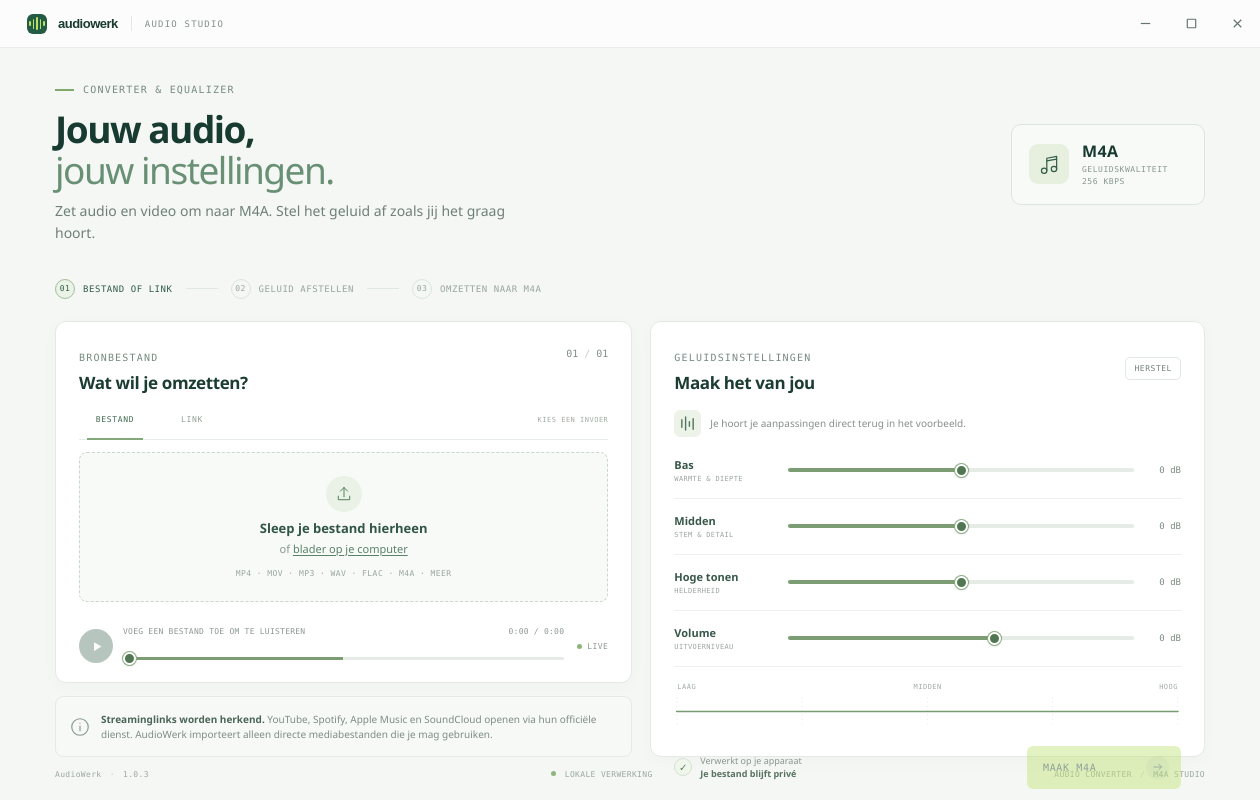
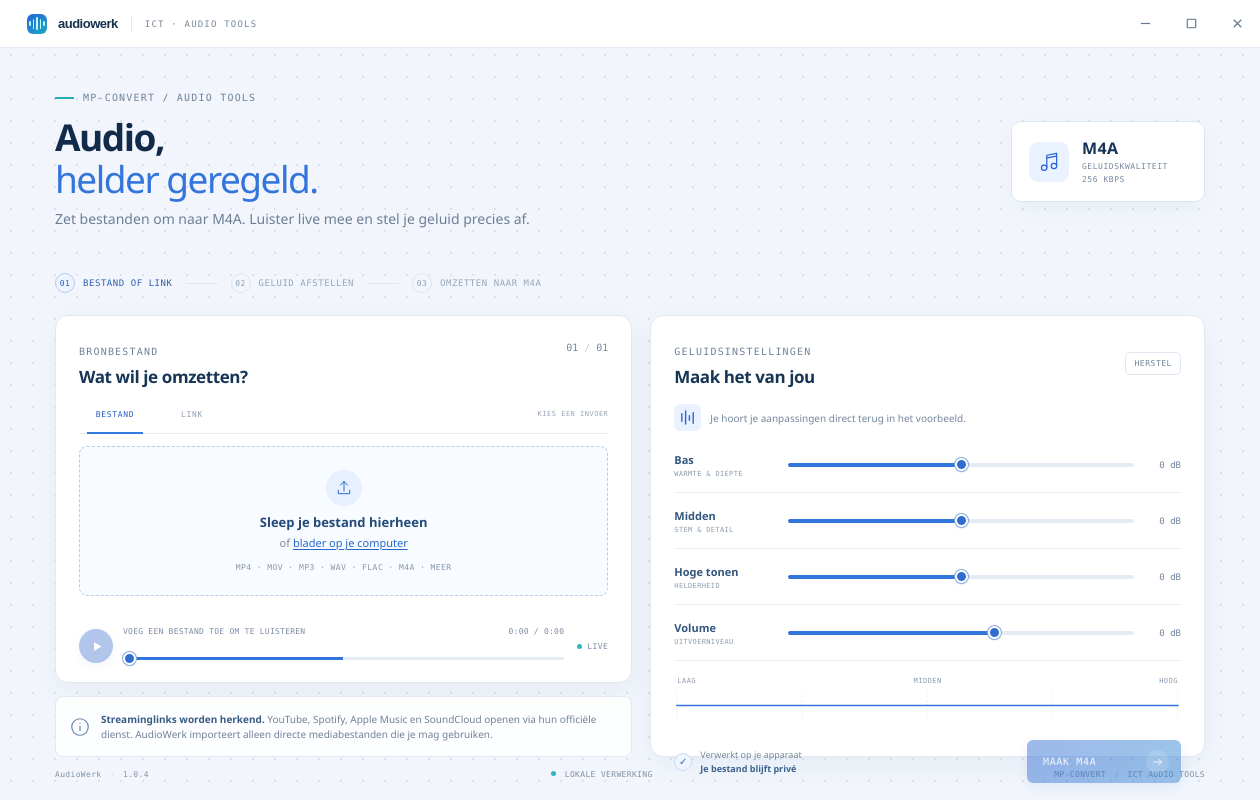
Before and after one commit to jentsnoek/MP-Convert, an Electron app: page index.html in a window 1260 px wide. Drawn offline with Linux system fonts and the light colour scheme; no server answers.

Commit message:
Refresh AudioWerk ICT interface

```diff
--- a/app.css
+++ b/app.css
@@ -183,3 +183,116 @@ input[type=range]::-webkit-slider-thumb { width: 13px; height: 13px; appearance:
   .slider-row { height: 49px; }
   .eq-intro { margin-top: 11px; }
 }
+
+/* Simple ICT workspace theme */
+:root {
+  color: #18304e;
+  background: #f2f6fc;
+  --ink: #18304e;
+  --muted: #6e7f95;
+  --line: #dfe8f3;
+  --green: #2864d7;
+  --accent: #5be0e6;
+}
+
+body {
+  background-color: #f2f6fc;
+  background-image: radial-gradient(#d8e2ef 0.8px, transparent 0.8px);
+  background-size: 22px 22px;
+}
+
+.titlebar { background: #fff; border-bottom-color: #e4ebf4; }
+.brand-mark { background: linear-gradient(145deg, #2564dd, #1aa9c0); }
+.brand-mark span { background: #b8fbf3; }
+.brand-divider { background: #e0e8f1; }
+.brand-edition { color: #7588a0; }
+.window-control { color: #657790; }
+.window-control:hover { background: #eef3fa; }
+.app-content { color: #18304e; }
+.eyebrow, .section-kicker { color: #71829a; }
+.eyebrow-line { background: #26aebc; }
+h1 { color: #122b4a; }
+h1 em { color: #3475db; }
+.intro-copy { color: #6d7e94; }
+.format-stamp { border-color: #dce6f2; background: #fff; box-shadow: 0 7px 22px rgba(28, 62, 110, .045); }
+.stamp-icon { color: #2763d6; background: #eaf1ff; }
+.format-stamp strong { color: #173457; }
+.format-stamp span { color: #7788a0; }
+.workflow-step { color: #98a5b6; }
+.workflow-step.active { color: #2d5fae; }
+.step-index { border-color: #dce5ef; color: #90a0b3; }
+.active .step-index { border-color: #b7cbed; color: #2460c6; background: #edf4ff; }
+.workflow-rule { background: #dfe7f1; }
+.panel { border-color: #e0e8f2; background: #fff; box-shadow: 0 8px 28px rgba(33, 61, 101, .055); border-radius: 13px; }
+.panel-heading h2 { color: #173555; }
+.panel-count { color: #7688a0; }
+.source-tabs { border-bottom-color: #e7edf5; }
+.source-tab { color: #93a0b1; }
+.source-tab.active { color: #275fc1; }
+.source-tab.active::after { background: #3479df; }
+.source-mode-hint { color: #99a7b8; }
+.drop-zone { border-color: #b9cce7; background: #f8fbff; }
+.drop-zone:hover, .drop-zone.dragover { border-color: #5790e2; background: #eff5ff; }
+.upload-icon { color: #2867d3; background: #e8f0ff; }
+.drop-title, .link-copy strong { color: #234a7a; }
+.drop-subtitle { color: #7788a0; }
+.browse-link { color: #2867ca; }
+.supported-formats { color: #8797aa; }
+.link-source { border-color: #e0e9f4; background: #f8fbff; }
+.link-copy span { color: #75869d; }
+.url-form input { border-color: #dce6f2; color: #244568; }
+.url-form input:focus { border-color: #6e9be6; box-shadow: 0 0 0 3px rgba(56, 113, 218, .12); }
+.url-form input::placeholder { color: #a0adbd; }
+.url-form button { color: #fff; background: #2e69d5; }
+.url-form button:hover:not(:disabled) { background: #2459bc; }
+.link-status { color: #74859b; }
+.link-status.service { color: #2b7180; }
+.link-status.error { color: #a14d52; }
+.service-link { color: #2867ca; }
+.link-progress-label { color: #70839a; }
+.link-progress-track { background: #e7eef8; }
+.link-progress-track span { background: linear-gradient(90deg, #2e69d5, #35bdc6); }
+.selected-file { background: #eff5ff; }
+.file-art { color: #2e68ca; background: #e0ebff; }
+.file-details strong { color: #244a77; }
+.file-details span { color: #73869c; }
+.icon-button { color: #75879d; }
+.icon-button:hover { color: #285fbd; background: #e3edfc; }
+.play-button { color: #fff; background: #235dc4; box-shadow: 0 3px 9px rgba(35, 93, 196, .2); }
+.play-button:hover:not(:disabled) { background: #1b4fae; }
+.player-info, .live-indicator { color: #7d8da2; }
+.live-indicator span, .privacy-dot { background: #2db7c3; }
+.link-note { border-color: #e1e9f3; background: rgba(255, 255, 255, .88); }
+.note-icon { color: #6482a8; }
+.link-note p { color: #718197; }
+.link-note strong { color: #385b84; }
+.reset-button { border-color: #dfe7f1; color: #71839a; }
+.reset-button:hover { border-color: #bfd1eb; color: #2b62bd; background: #f4f8ff; }
+.eq-badge { color: #2868d3; background: #eaf1ff; }
+.eq-intro p { color: #75869b; }
+.slider-row { border-bottom-color: #e9eef5; }
+.slider-label strong { color: #34577d; }
+.slider-label span { color: #8f9eb0; }
+input[type=range] { background: linear-gradient(to right, #3275dc 0 var(--range-fill), #e4ebf4 var(--range-fill) 100%); }
+input[type=range]::-webkit-slider-thumb { background: #2f6dd1; box-shadow: 0 0 0 1px #89a9dd, 0 1px 3px rgba(24, 48, 78, .18); }
+.slider-value { color: #70839a; }
+.curve-labels { color: #8a9aae; }
+.curve-grid { stroke: #e7edf5; }
+.curve-path { stroke: #3475db; }
+.quality-note { color: #78899e; }
+.quality-note strong { color: #3a628f; }
+.quality-check { border-color: #c8daf2; color: #2863c8; background: #eff5ff; }
+.convert-button { color: #fff; background: linear-gradient(100deg, #2865d2, #267ed0); box-shadow: 0 5px 14px rgba(40, 101, 210, .19); }
+.convert-button:hover:not(:disabled) { background: linear-gradient(100deg, #2158bd, #1e6fbe); }
+.convert-arrow { background: rgba(255, 255, 255, .16); }
+.convert-arrow svg { stroke: #fff; }
+.progress-top { color: #6f8299; }
+.progress-track { background: #e5edf7; }
+.progress-track span { background: linear-gradient(90deg, #2e69d5, #35bdc6); }
+.result { border-top-color: #e5edf6; }
+.result-check { color: #1d8190; background: #e7f7f7; }
+.result strong { color: #285a87; }
+.result div span { color: #76899e; }
+.result-link { color: #2865c7; }
+.footer { color: #8191a5; }
+.footer-dot { color: #b2bdca; }
--- a/index.html
+++ b/index.html
@@ -14,7 +14,7 @@
         <div class="brand-mark" aria-hidden="true"><span></span><span></span><span></span><span></span><span></span></div>
         <span class="brand-name">audiowerk</span>
         <span class="brand-divider"></span>
-        <span class="brand-edition">AUDIO STUDIO</span>
+        <span class="brand-edition">ICT · AUDIO TOOLS</span>
       </div>
       <div class="window-controls" aria-label="Vensterbediening">
         <button class="window-control" id="minimize" aria-label="Minimaliseren"><svg viewBox="0 0 16 16"><path d="M3 8h10"/></svg></button>
@@ -26,9 +26,9 @@
     <main class="app-content">
       <section class="intro-row">
         <div>
-          <div class="eyebrow"><span class="eyebrow-line"></span> CONVERTER &amp; EQUALIZER</div>
-          <h1>Jouw audio,<br><em>jouw instellingen.</em></h1>
-          <p class="intro-copy">Zet audio en video om naar M4A. Stel het geluid af zoals jij het graag hoort.</p>
+          <div class="eyebrow"><span class="eyebrow-line"></span> MP-CONVERT / AUDIO TOOLS</div>
+          <h1>Audio,<br><em>helder geregeld.</em></h1>
+          <p class="intro-copy">Zet bestanden om naar M4A. Luister live mee en stel je geluid precies af.</p>
         </div>
         <div class="format-stamp" aria-label="Uitvoerformaat M4A">
           <div class="stamp-icon"><svg viewBox="0 0 28 28"><path d="M11 21V7l11-2v14"/><circle cx="8" cy="21" r="3"/><circle cx="19" cy="19" r="3"/><path d="M11 10l11-2"/></svg></div>
@@ -120,7 +120,7 @@
           <div class="result hidden" id="result"><span class="result-check">✓</span><div><strong>Je M4A is klaar</strong><span id="result-name">—</span></div><button id="show-output" class="result-link">TOON BESTAND</button></div>
         </div>
       </section>
-      <footer class="footer"><span>AudioWerk <span class="footer-dot">·</span> 1.0.3</span><span><span class="privacy-dot"></span> LOKALE VERWERKING</span><span>AUDIO CONVERTER <span class="footer-dot">/</span> M4A STUDIO</span></footer>
+      <footer class="footer"><span>AudioWerk <span class="footer-dot">·</span> 1.0.4</span><span><span class="privacy-dot"></span> LOKALE VERWERKING</span><span>MP-CONVERT <span class="footer-dot">/</span> ICT AUDIO TOOLS</span></footer>
       <div class="toast hidden" id="toast" role="status"></div>
     </main>
   </div>
--- a/package.json
+++ b/package.json
@@ -1,6 +1,6 @@
 {
   "name": "audiowerk",
-  "version": "1.0.3",
+  "version": "1.0.4",
   "description": "Lokale audio- en videoconverter met equalizer",
   "main": "main.js",
   "author": "AudioWerk",
```
Also changed, not shown: .github/workflows/release.yml, README.md, 1 other file.
